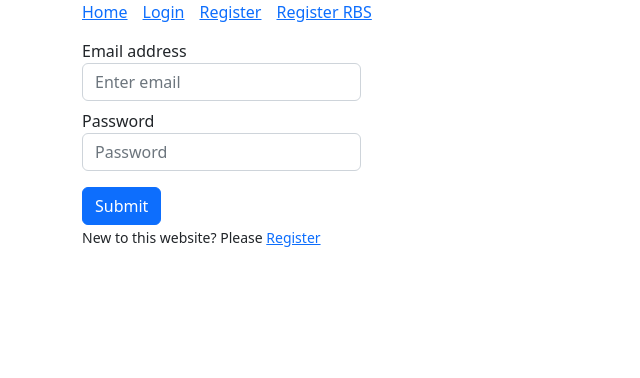
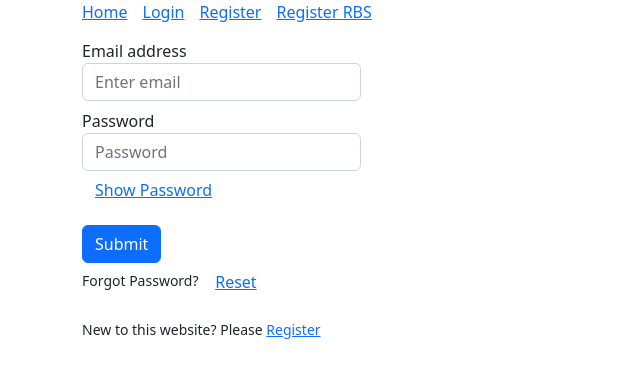
Before and after one commit to shojol021/firebase-login-register, a React (Vite) app: page /login in a window 1280 px wide. Shown: the top 378 px of the page, without its empty margins (0-640 px from the left). Built offline with nearby package versions, Linux system fonts and the light colour scheme.

Commit message:
show password and update user name done

```diff
--- a/src/components/Login.jsx
+++ b/src/components/Login.jsx
@@ -1,5 +1,5 @@
-import { getAuth, sendEmailVerification, signInWithEmailAndPassword } from 'firebase/auth';
-import React, { useState } from 'react';
+import { getAuth, sendEmailVerification, sendPasswordResetEmail, signInWithEmailAndPassword } from 'firebase/auth';
+import React, { useRef, useState } from 'react';
 import { app } from '../firebase/firebase.init';
 import { Link } from 'react-router-dom';
 
@@ -8,6 +8,9 @@ const auth = getAuth(app)
 const Login = () => {
     const [error, setError] = useState('')
     const [succsess, setSuccess] = useState('')
+    const [password, setPassword] = useState('password')
+    const [isTrue, setIsTrue] = useState(true)
+    const emailField = useRef()
 
     const handleLogin = event => {
 
@@ -32,7 +35,7 @@ const Login = () => {
                 const loggedUser = userDetails.user;
                 console.log(loggedUser)
                 setSuccess('Successfully logged in')
-                if(!loggedUser.emailVerified){
+                if (!loggedUser.emailVerified) {
                     verifyEmail(loggedUser)
                 }
             })
@@ -54,21 +57,42 @@ const Login = () => {
             })
     }
 
+    const resetPassword = () => {
+        const email = emailField.current.value;
+
+        sendPasswordResetEmail(auth, email)
+            .then(() => {
+                alert('Password reset email sent!')
+            })
+            .catch((error) => {
+                console.log(error.code);
+                console.log(error.message);
+            });
+    }
+
+    let check = true;
+    const handleShowPassowrd = (check) => {
+        console.log(check)
+        check? setPassword('password') : setPassword('text');
+    }
+
     return (
         <div>
             <form onSubmit={handleLogin} className='w-25'>
                 <div className="form-group mb-2">
                     <label htmlFor="email">Email address</label>
-                    <input type="email" className="form-control" id="email" placeholder="Enter email" />
+                    <input ref={emailField} type="email" className="form-control" id="email" placeholder="Enter email" required />
                 </div>
                 <div className="form-group mb-2">
                     <label htmlFor="password">Password</label>
-                    <input type="password" className="form-control" id="password" placeholder="Password" />
+                    <input type={password} className="form-control" id="password" placeholder="Password" required />
+                    <p><small onClick={() => handleShowPassowrd(setIsTrue(!check))} className='btn btn-link'>Show Password</small></p>
                 </div>
                 <p className='text-danger'>{error}</p>
                 <p className='text-success'>{succsess}</p>
                 <button type="submit" className="btn btn-primary">Submit</button>
             </form>
+            <p><small>Forgot Password? <button onClick={resetPassword} className='btn btn-link'> Reset</button></small></p>
             <p><small>New to this website? Please <Link to='/register'>Register</Link></small></p>
         </div>
     );
--- a/src/components/Register.jsx
+++ b/src/components/Register.jsx
@@ -1,5 +1,5 @@
 import React, { useState } from 'react';
-import { createUserWithEmailAndPassword, getAuth, signInWithEmailAndPassword } from 'firebase/auth'
+import { createUserWithEmailAndPassword, getAuth, signInWithEmailAndPassword, updateProfile } from 'firebase/auth'
 import { app } from '../firebase/firebase.init';
 import { Link } from 'react-router-dom';
 
@@ -16,6 +16,7 @@ const Register = () => {
 
         const email = e.target.mail.value
         const password = e.target.pass.value
+        const name = e.target.name.value
 
         if (!/(?=.*[A-Z])/.test(password)) {
             setError('please at least 1 uppercase')
@@ -35,6 +36,7 @@ const Register = () => {
                 setError('')
                 setSuccess('successfully signed up')
                 e.target.reset()
+                handleUserName(loggedUser, name)
 
             })
             .catch(err => {
@@ -42,13 +44,20 @@ const Register = () => {
                 console.log(err.message)
                 setError(err.message)
             })
+    }
 
-
+    const handleUserName = (user, name) => {
+        updateProfile(user, {
+            displayName: name
+        } )
     }
 
     return (
         <div>
             <form onSubmit={handleMailId}>
+                <p>Name</p>
+                <input type="text" name='name' id="name" placeholder='Enter your name' required />
+                <br />
                 <p>Email Address</p>
                 <input type="email" name='mail' id="mid" placeholder='Enter your email' required />
                 <br />
```
Lines whose indentation alone changed are shown as unchanged.
